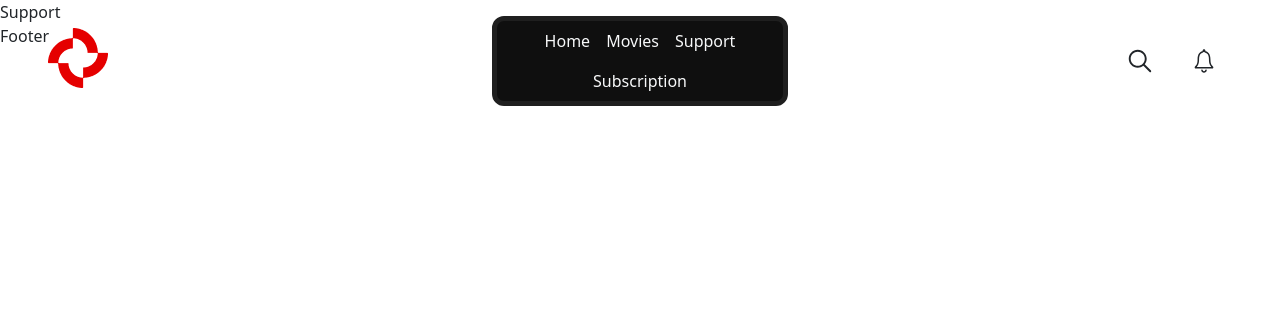
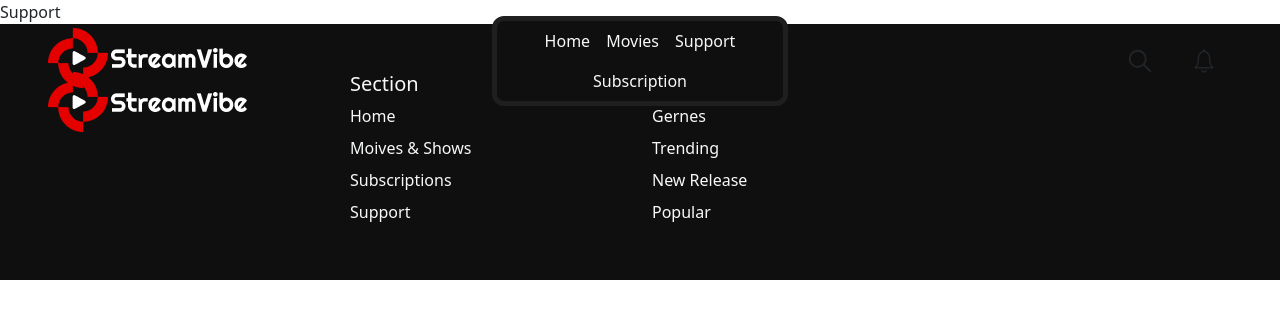
Before and after one commit to gahramanova/streamvibe-movie, a React (Vite) app: page /support in a window 1280 px wide. Shown: the top 318 px of the page. Built offline with nearby package versions, Linux system fonts and the light colour scheme.

Commit message:
Added the Footer page - v0.2.1

```diff
--- /dev/null
+++ b/src/assets/scss/_footer.scss
@@ -0,0 +1,3 @@
+footer {
+    background-color: #0f0f0f;
+}
--- a/src/assets/scss/style.scss
+++ b/src/assets/scss/style.scss
@@ -1,2 +1,3 @@
 @forward "header";
-@forward "home"
+@forward "home";
+@forward "footer";
--- a/src/layout/Footer.jsx
+++ b/src/layout/Footer.jsx
@@ -1,8 +1,42 @@
 import React from 'react'
+import logo from "../assets/img/streamVibeLogo.png"
+import { Link } from 'react-router-dom'
+
 
 const Footer = () => {
   return (
-    <div>Footer</div>
+    <>
+      <footer>
+        <div className='container-fluid px-5 py-5'>
+          <div className='row'>
+            <div className="col-12 col-sm-6 col-md-3 col-lg-3">
+              <a href="/" className="d-flex align-items-center link-body-emphasis text-decoration-none">
+                <img src={logo} />
+              </a>
+            </div>
+            <div className="col-12 col-sm-6 col-md-3 col-lg-3">
+              <h5 className='text-light'>Section</h5>
+              <ul className="nav flex-column">
+                <li className="nav-item mb-2"><Link to={"/"} className="nav-link p-0 text-light">Home</Link></li>
+                <li className="nav-item mb-2"><Link to={"/movies"} className="nav-link p-0 text-light">Moives & Shows</Link></li>
+                <li className="nav-item mb-2"><Link to={"/subscriptions"} className="nav-link p-0 text-light">Subscriptions</Link></li>
+                <li className="nav-item mb-2"><Link to={"/support"} className="nav-link p-0 text-light">Support</Link></li>
+              </ul>
+            </div>
+            <div className="col-12 col-sm-6 col-md-3 col-lg-3">
+              <h5 className='text-light'>Section</h5>
+              <ul className="nav flex-column">
+                <li className="nav-item mb-2"><Link to={"/movies"} className="nav-link p-0 text-light">Gernes</Link></li>
+                <li className="nav-item mb-2"><Link to={"/movies"} className="nav-link p-0 text-light">Trending</Link></li>
+                <li className="nav-item mb-2"><Link to={"/movies"} className="nav-link p-0 text-light">New Release</Link></li>
+                <li className="nav-item mb-2"><Link to={"/movies"} className="nav-link p-0 text-light">Popular</Link></li>
+              </ul>
+            </div>
+          </div>
+        </div>
+      </footer>
+
+    </>
   )
 }
 
```
